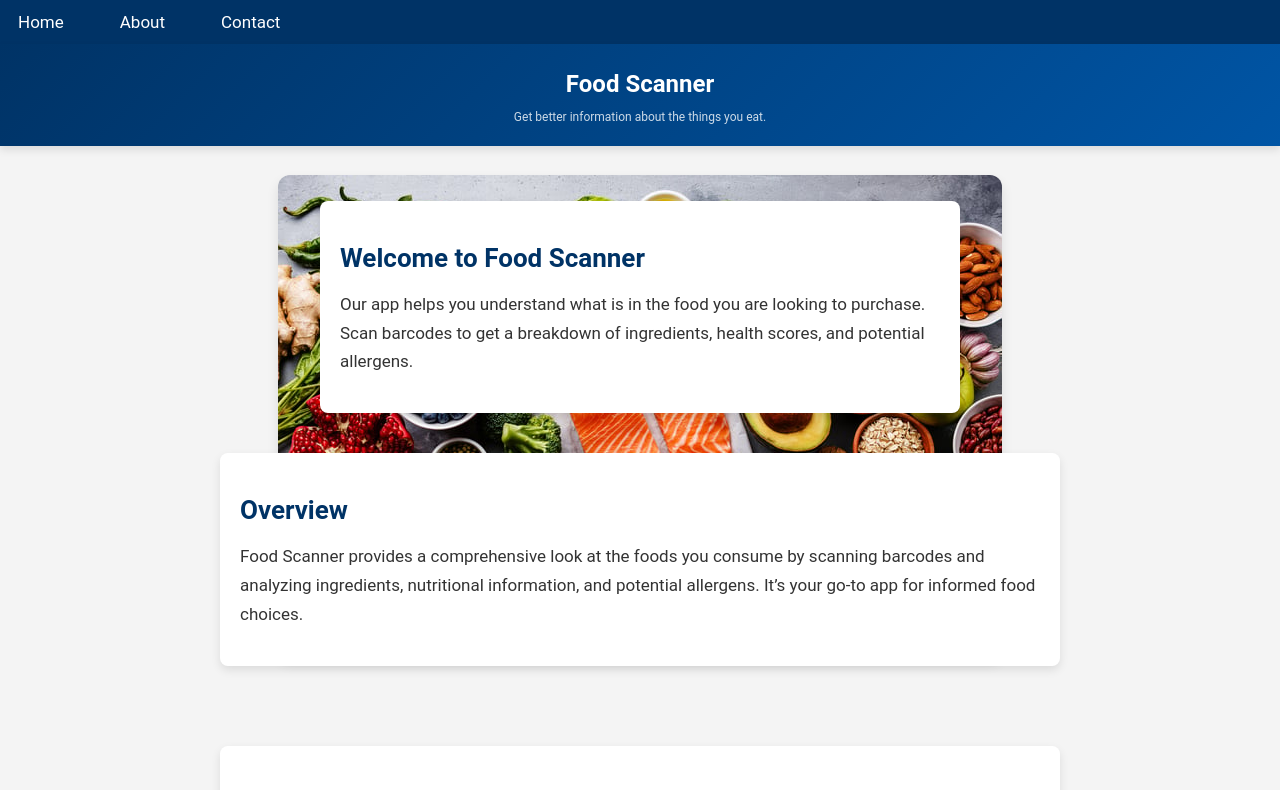
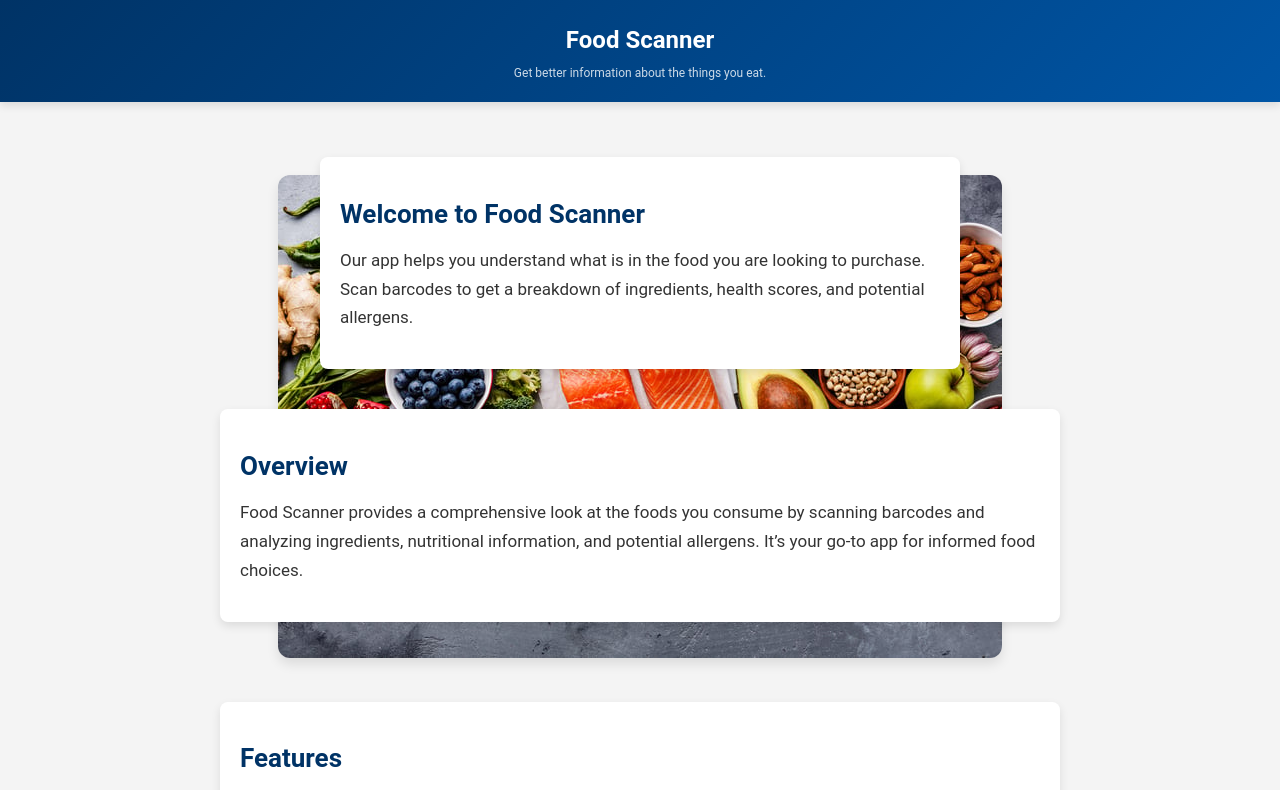
Before and after one commit to UCCS-SP25-CS4300-CS5300-1/Group-2-spring-2025, a React (Vite) app in the folder CS4300/cs4300_frontend/: page / in a window 1280 px wide. Shown: the top 790 px of the page. Built offline with nearby package versions, Linux system fonts and the light colour scheme.

Commit message:
Update navbar
Change navbar to stay on top of screen while you scroll

```diff
--- a/CS4300/cs4300_frontend/src/components/navbar/navbar.css
+++ b/CS4300/cs4300_frontend/src/components/navbar/navbar.css
@@ -1,8 +1,12 @@
 .navbar {
-    position: top;
+    position: fixed;
+    top: 0;
+    left: 0;
+    width: 100%;
     background: #003366;
     box-shadow: 0 4px 8px rgba(0, 0, 0, 0.1);
     padding: 12px 0;
+    z-index: 1000;
 }
 
 .navbar ul {
```
